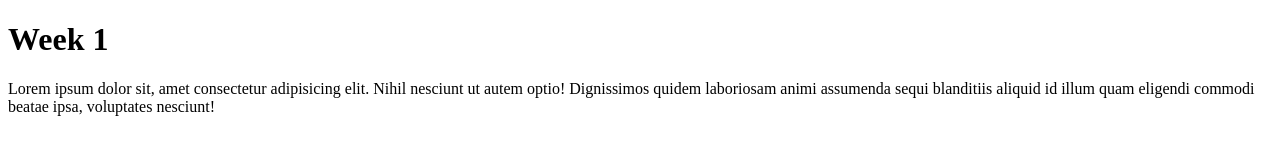
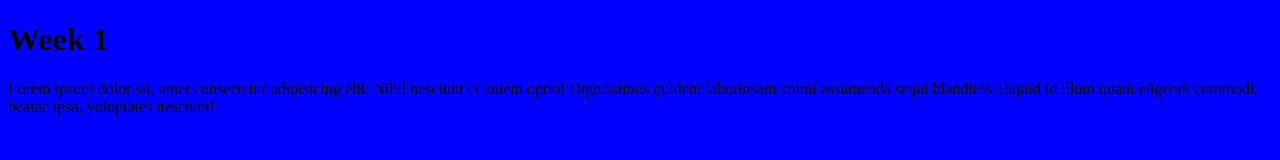
Before and after one commit to albertio0195/s25web3weeek1, a plain HTML site: page index.html in a window 1280 px wide. Drawn offline with Linux system fonts and the light colour scheme.

Commit message:
css file created

```diff
--- a/index.html
+++ b/index.html
@@ -3,6 +3,7 @@
 <head>
     <meta charset="UTF-8">
     <meta name="viewport" content="width=device-width, initial-scale=1.0">
+    <link href="styles/styles.css" rel="stylesheet">
     <title>Week 1 Web dev 3</title>
 </head>
 <body>
--- /dev/null
+++ b/styles/styles.css
@@ -0,0 +1,3 @@
+body {
+    background-color: blue;
+}
```
